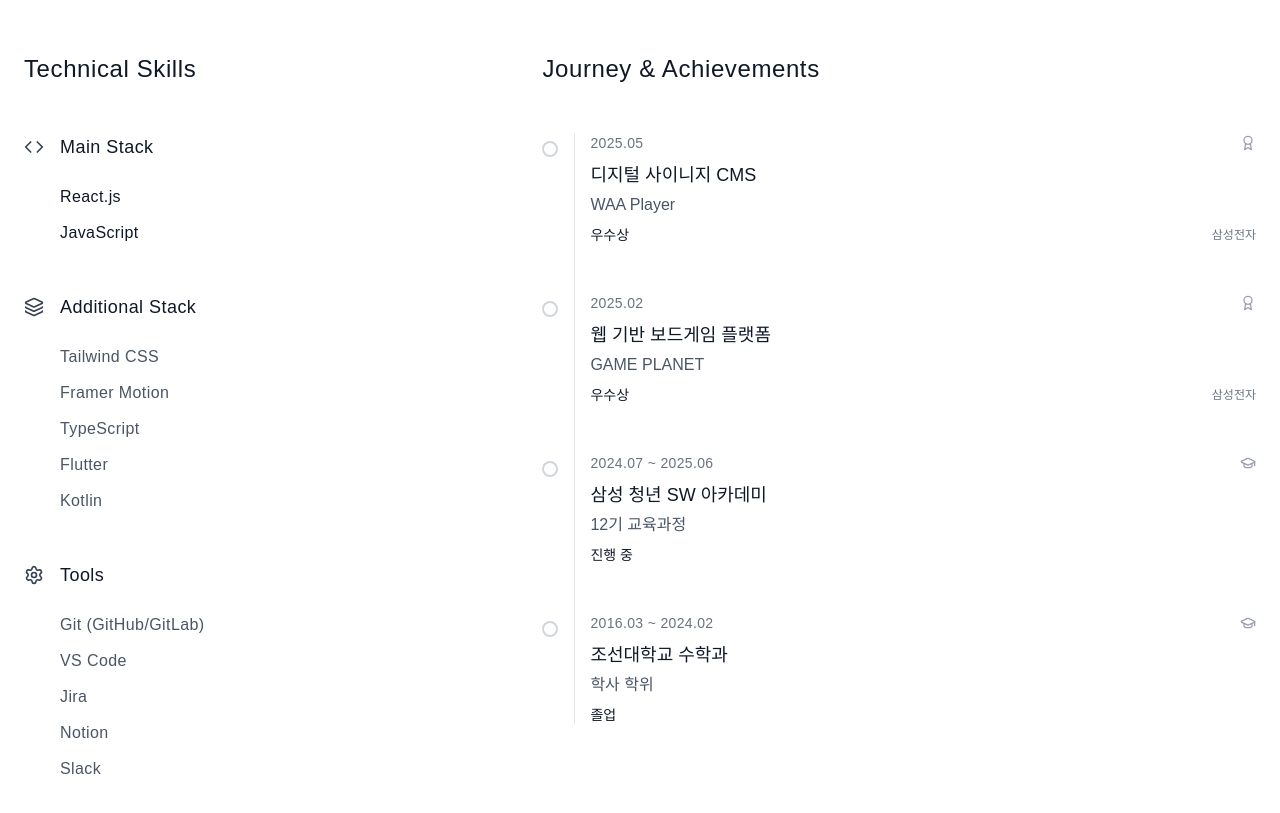
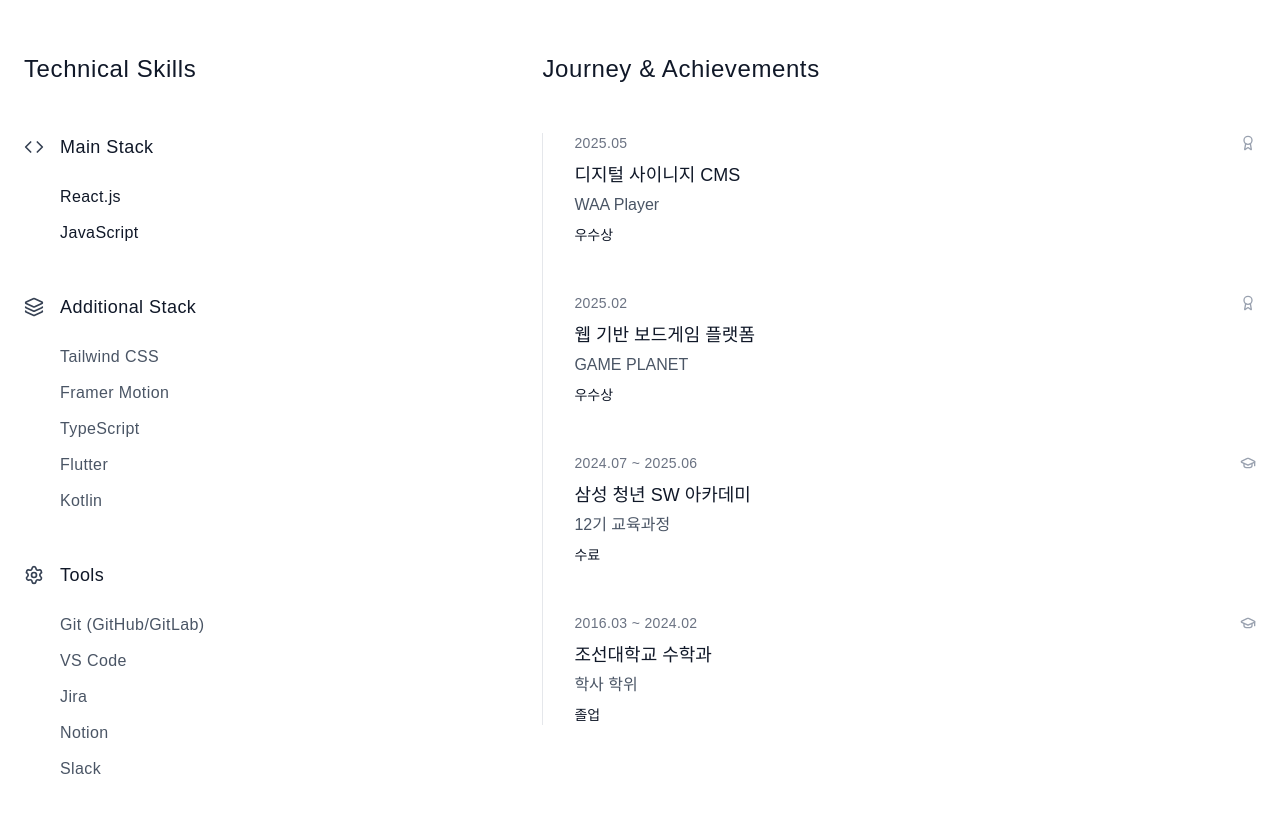
Before and after one commit to uni-zun/HeeJun_Portfolio, a React (Vite) app in the folder my-portfolio/: page / in a window 1280 px wide. Shown: the part 1060-1873 px from the top of the page. Built offline with nearby package versions, Linux system fonts and the light colour scheme.

Commit message:
외부 내부 동그라미 수정, company 삭제

```diff
--- a/my-portfolio/src/components/AboutMe.jsx
+++ b/my-portfolio/src/components/AboutMe.jsx
@@ -70,7 +70,6 @@ export default function AboutMe() {
       title: "디지털 사이니지 CMS",
       subtitle: "WAA Player",
       result: "우수상",
-      company: "삼성전자",
     },
     {
       type: "award",
@@ -78,15 +77,13 @@ export default function AboutMe() {
       title: "웹 기반 보드게임 플랫폼",
       subtitle: "GAME PLANET",
       result: "우수상",
-      company: "삼성전자",
     },
     {
       type: "education",
       period: "2024.07 ~ 2025.06",
       title: "삼성 청년 SW 아카데미",
       subtitle: "12기 교육과정",
-      result: "진행 중",
-      company: "",
+      result: "수료",
     },
     {
       type: "education",
@@ -94,7 +91,6 @@ export default function AboutMe() {
       title: "조선대학교 수학과",
       subtitle: "학사 학위",
       result: "졸업",
-      company: "",
     },
   ];
 
@@ -203,14 +199,6 @@ export default function AboutMe() {
         transition: ANIMATION_CONFIG.spring,
       }}
     >
-      {/* 타임라인 포인트 */}
-      <motion.div
-        className="relative z-10 w-4 h-4 bg-white border-2 border-gray-300 rounded-full mr-8 mt-2 transition-colors duration-300"
-        whileHover={{ scale: 1.2 }}
-      >
-        <motion.div className="absolute inset-0.5 bg-gray-900 rounded-full opacity-0 group-hover:opacity-100 transition-opacity duration-300" />
-      </motion.div>
-
       {/* 컨텐츠 */}
       <div className="flex-1 min-w-0">
         <div className="flex items-center justify-between mb-2">
@@ -230,11 +218,6 @@ export default function AboutMe() {
           <span className="text-sm font-medium text-gray-900">
             {item.result}
           </span>
-          {item.company && (
-            <span className="text-xs text-gray-500 font-light">
-              {item.company}
-            </span>
-          )}
         </div>
       </div>
     </motion.div>
@@ -302,7 +285,7 @@ export default function AboutMe() {
             <div className="relative">
               {/* 세로 라인 */}
               <motion.div
-                className="absolute left-8 top-0 w-px bg-gray-200"
+                className="absolute left-0 top-0 w-px bg-gray-200"
                 initial={{ height: 0 }}
                 animate={isInView ? { height: "100%" } : {}}
                 transition={{
@@ -311,7 +294,7 @@ export default function AboutMe() {
                 }}
               />
 
-              <div className="space-y-12">
+              <div className="space-y-12 pl-8">
                 {achievements.map(renderTimelineItem)}
               </div>
             </div>
```
